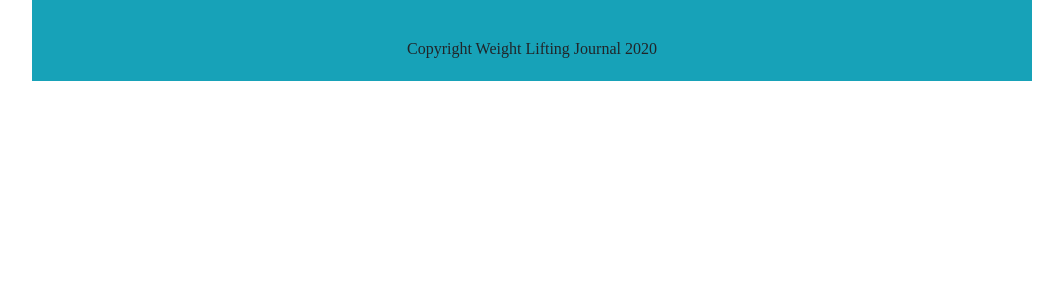
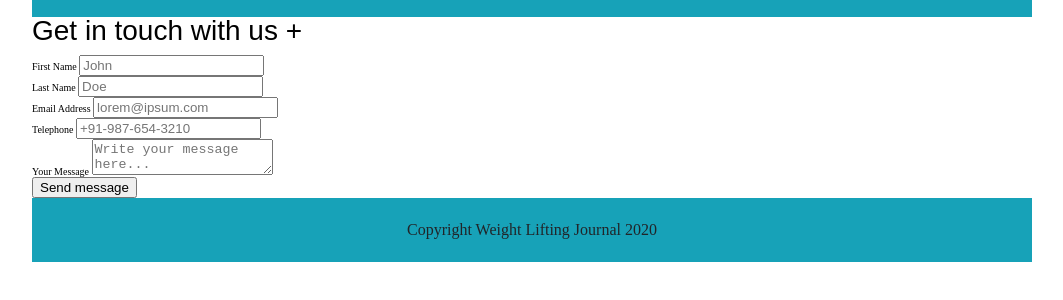
Before and after one commit to BW-Weight-Lifting-Journal-6/Marketing-Page, a plain HTML site: page contact.html in a window 1280 px wide. Shown: the part 118-418 px from the top of the page, without its empty margins (108-1171 px from the left). Drawn offline with Linux system fonts and the light colour scheme.

Commit message:
add basic contact form

```diff
--- a/contact.html
+++ b/contact.html
@@ -23,7 +23,48 @@
             </nav>
         </header>
 
-
+        <div class="contact" id="contact">
+			<h2 onClick="toggleClass()">Get in touch with us <span>+</span></h2>
+			<form>
+				<div class="row">
+					<div class="col-2">
+						<label>First Name</label>
+						<input type="text" name="" class="text" placeholder="John">
+					</div>
+					<div class="col-2">
+						<label>Last Name</label>
+						<input type="text" name="" class="text" placeholder="Doe">
+					</div>
+				</div>
+				<div class="row">
+					<div class="col-2">
+						<label>Email Address</label>
+						<input type="text" name="" class="text" placeholder="lorem@ipsum.com">
+					</div>
+					<div class="col-2">
+						<label>Telephone</label>
+						<input type="text" name="" class="text" placeholder="+91-987-654-3210">
+					</div>
+				</div>
+				<div class="row">
+					<div class="col-1">
+						<label>Your Message</label>
+						<textarea placeholder="Write your message here..."></textarea>
+					</div>
+				</div>
+				<div class="row">
+					<div class="col-1">
+						<input type="submit" name="" value="Send message">
+					</div>
+				</div>
+			</form>
+		</div>
+		<script type="text/javascript">
+			function toggleClass(){
+				var element = document.getElementById('contact');
+				element.classList.toggle("active")
+			}
+		</script>
 
 
 
```
